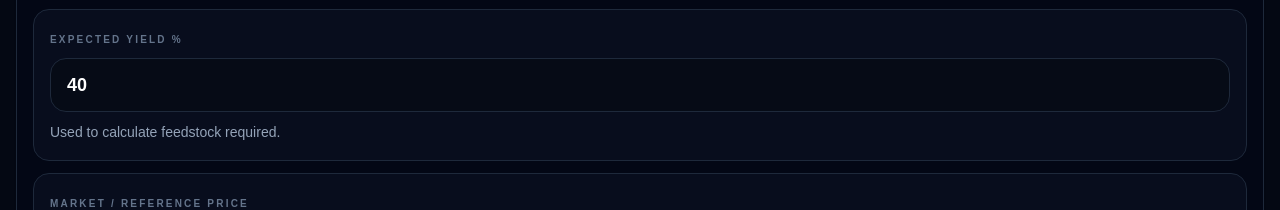
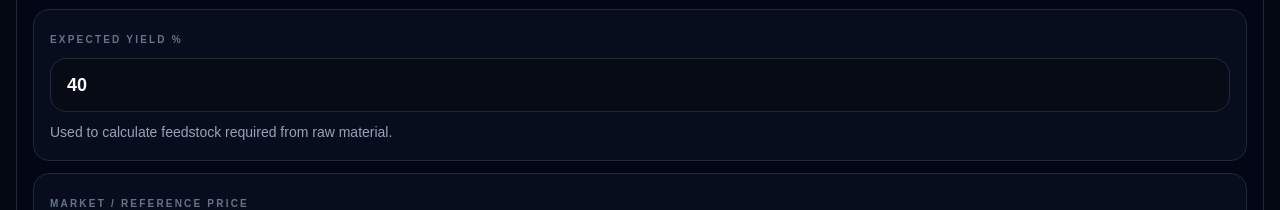
Before and after one commit to shobanesiyanda/sar-resourceos-golden-path-proof, a Next.js app: page /economics/edit in a window 1280 px wide. Shown: the part 1700-1910 px from the top of the page. Built offline with nearby package versions, Linux system fonts and the light colour scheme; no server answers; the database is empty.

Commit message:
Hide yield input for saleable products

```diff
--- a/components/EconomicsEditTools.tsx
+++ b/components/EconomicsEditTools.tsx
@@ -950,18 +950,16 @@ export default function EconomicsEditTools() {
             }
           />
 
+          {material.stage === "raw_feedstock" ? (
             <NumField
               label="Expected Yield %"
               value={form.yieldPct}
               onChange={(value) =>
                 setForm({ ...form, yieldPct: value })
               }
-            help={
-              material.stage === "raw_feedstock"
-                ? "Used to calculate feedstock required."
-                : "Saleable product uses 100% basis."
-            }
+              help="Used to calculate feedstock required from raw material."
             />
+          ) : null}
 
           <NumField
             label="Market / Reference Price"
```
Lines whose indentation alone changed are shown as unchanged.
